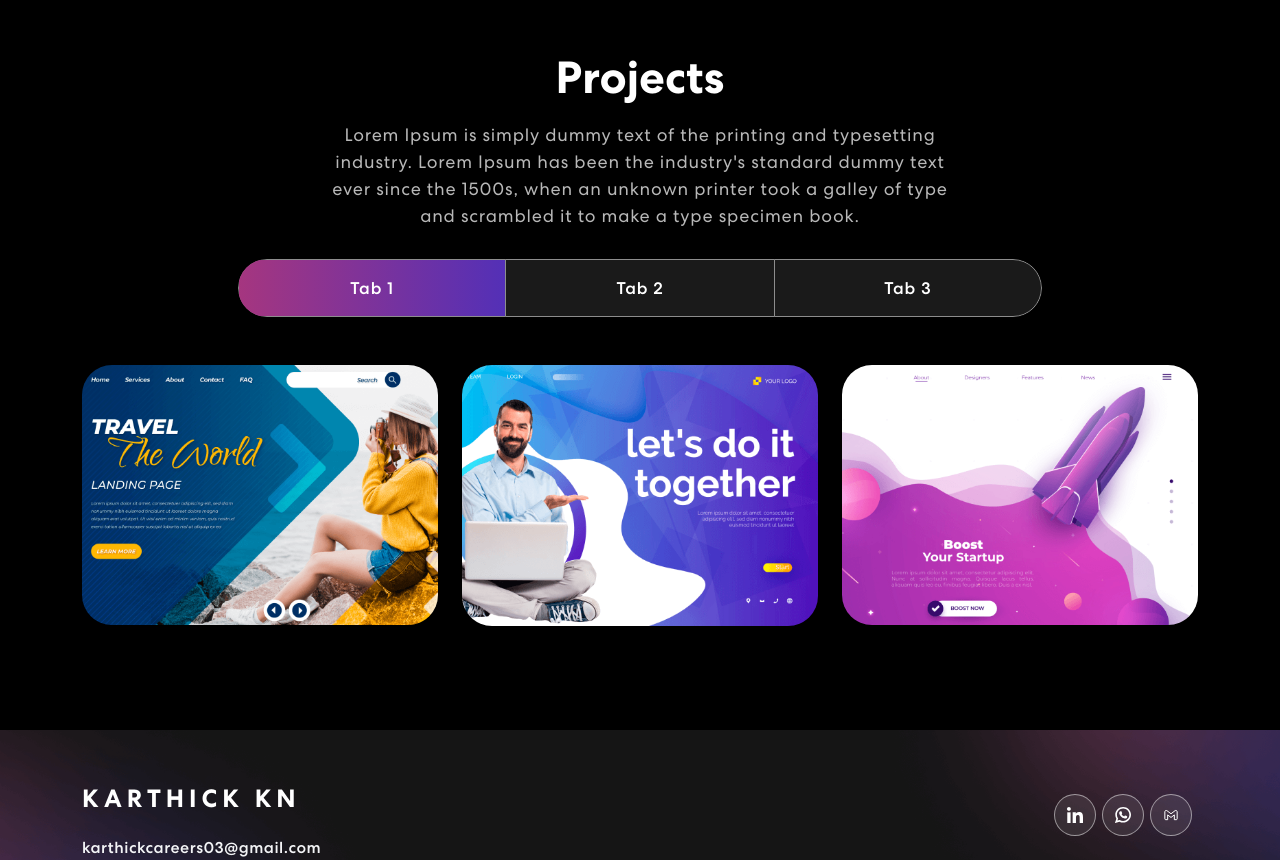
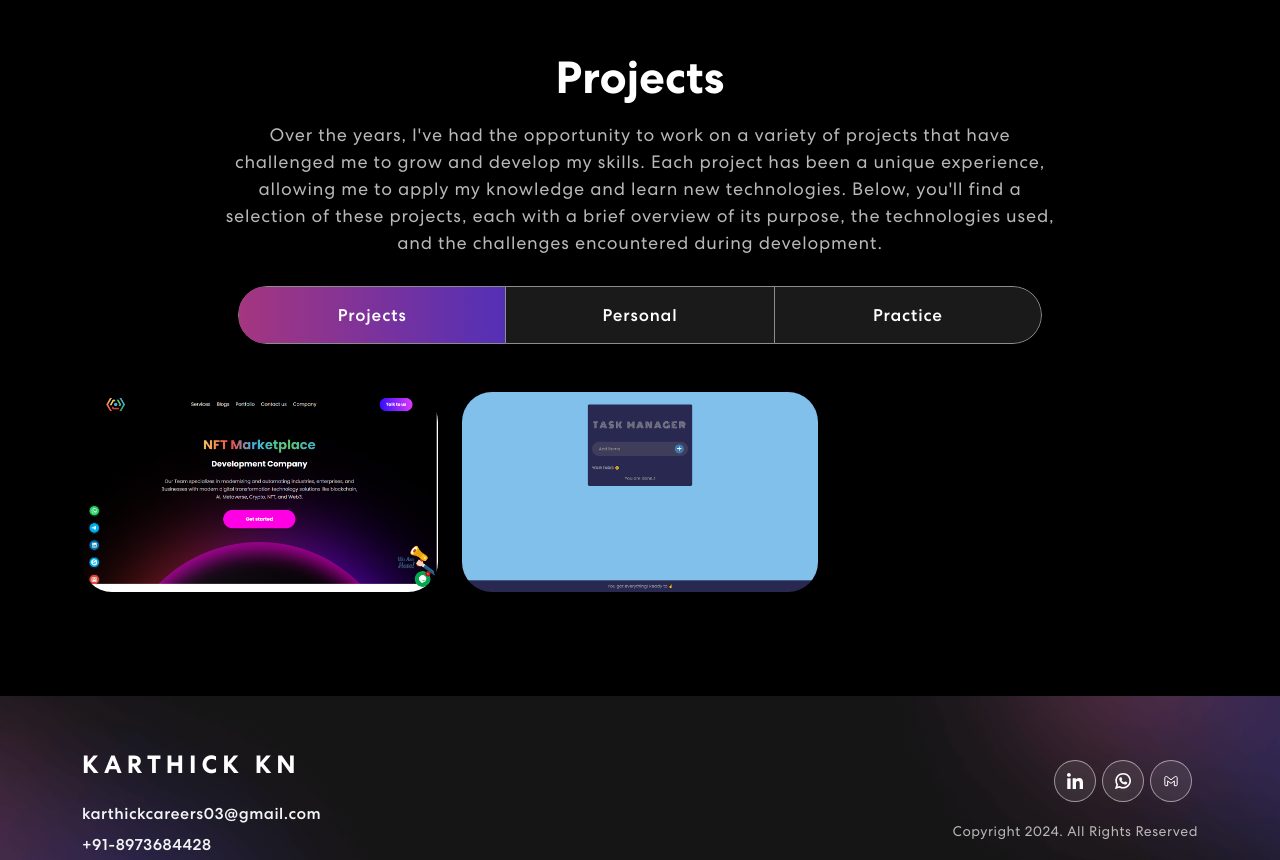
Before and after one commit to Karthick3700/portfolio, a React (Vite) app: page / in a window 1280 px wide. Shown: the part 1940-2800 px from the top of the page. Built offline with nearby package versions, Linux system fonts and the light colour scheme.

Commit message:
code updated with social links

```diff
--- a/src/App.css
+++ b/src/App.css
@@ -401,7 +401,7 @@ nav.navbar .navbar-collapse.show .navbar-text {
   line-height: 1.5em;
   margin: 14px auto 30px auto;
   text-align: center;
-  width: 56%;
+  width: 75%;
 }
 .project .nav.nav-pills {
   width: 72%;
@@ -461,6 +461,10 @@ nav.navbar .navbar-collapse.show .navbar-text {
   border-radius: 30px;
   overflow: hidden;
   margin-bottom: 24px;
+}
+
+.proj-imgbx a{
+  color: white;
 }
 .proj-imgbx::before {
   content: "";
--- a/src/Layout/Navbar.jsx
+++ b/src/Layout/Navbar.jsx
@@ -110,11 +110,6 @@ const Header = () => {
                   <img src={gmail} alt="gmail logo" />
                 </a>
               </div>
-              <HashLink to="#connect">
-                <button className="vvd">
-                  <span>Let’s Connect</span>
-                </button>
-              </HashLink>
             </span>
           </Navbar.Collapse>
         </Container>
--- a/src/components/Banner.jsx
+++ b/src/components/Banner.jsx
@@ -90,8 +90,8 @@ const Banner = () => {
                     I also adeptly implement backend functionalities.
                   </p>
 
-                  <a href="#connect" className="button">
-                    Let’s Connect <ArrowRightCircle size={25} />
+                  <a href="#education" className="button">
+                    About me <ArrowRightCircle size={25} />
                   </a>
                 </div>
               )}
--- a/src/components/Project.jsx
+++ b/src/components/Project.jsx
@@ -18,20 +18,18 @@ import third from "../assets/img/third.png";
 const Project = () => {
   const projects = [
     {
-      title: "Business Startup",
-      description: "Design & Development",
+      title: "Justtry Technologies",
+      description: "Front End Development",
       imgUrl: first,
+      siteUrl: "https://justtrytech.com",
     },
     {
-      title: "Business Startup",
-      description: "Design & Development",
+      title: "Task Manager",
+      description: "Front End Development",
       imgUrl: second,
+      siteUrl: "https://consoler-todo-list.vercel.app/",
     },
-    {
-      title: "Business Startup",
-      description: "Design & Development",
-      imgUrl: third,
-    },
+
   ];
 
   return (
@@ -49,11 +47,14 @@ const Project = () => {
                   >
                     <h2>Projects</h2>
                     <p>
-                      Lorem Ipsum is simply dummy text of the printing and
-                      typesetting industry. Lorem Ipsum has been the industry's
-                      standard dummy text ever since the 1500s, when an unknown
-                      printer took a galley of type and scrambled it to make a
-                      type specimen book.
+                      Over the years, I've had the opportunity to work on a
+                      variety of projects that have challenged me to grow and
+                      develop my skills. Each project has been a unique
+                      experience, allowing me to apply my knowledge and learn
+                      new technologies. Below, you'll find a selection of these
+                      projects, each with a brief overview of its purpose, the
+                      technologies used, and the challenges encountered during
+                      development.
                     </p>
                     <TabContainer id="projects-tabs" defaultActiveKey="first">
                       <Nav
@@ -62,13 +63,13 @@ const Project = () => {
                         id="pills-tab"
                       >
                         <Nav.Item>
-                          <Nav.Link eventKey="first">Tab 1</Nav.Link>
+                          <Nav.Link eventKey="first">Projects</Nav.Link>
                         </Nav.Item>
                         <Nav.Item>
-                          <Nav.Link eventKey="second">Tab 2</Nav.Link>
+                          <Nav.Link eventKey="second">Personal</Nav.Link>
                         </Nav.Item>
                         <Nav.Item>
-                          <Nav.Link eventKey="third">Tab 3</Nav.Link>
+                          <Nav.Link eventKey="third">Practice</Nav.Link>
                         </Nav.Item>
                       </Nav>
                       <TabContent
@@ -86,6 +87,12 @@ const Project = () => {
                             })}
                           </Row>
                         </Tab.Pane>
+                        <Tab.Pane eventKey="second">
+                          <p>Coming soon...</p>
+                        </Tab.Pane>
+                        <Tab.Pane eventKey="third">
+                          <p>Coming soon...</p>
+                        </Tab.Pane>
                       </TabContent>
                     </TabContainer>
                   </div>
--- a/src/components/ProjectCard.jsx
+++ b/src/components/ProjectCard.jsx
@@ -1,14 +1,16 @@
 import { Col } from "react-bootstrap";
 
-const ProjectCard = ({ title, description, imgUrl }) => {
+const ProjectCard = ({ title, description, imgUrl, siteUrl }) => {
   return (
     <Col size={12} sm={6} md={4}>
       <div className="proj-imgbx">
-        <img src={imgUrl} />
-        <div className="proj-txtx">
-          <h4>{title}</h4>
-          <span>{description}</span>
-        </div>
+        <a href={siteUrl} target="_blank">
+          <img src={imgUrl} />
+          <div className="proj-txtx">
+            <h4>{title}</h4>
+            <span>{description}</span>
+          </div>
+        </a>
       </div>
     </Col>
   );
```
Also changed, not shown: src/assets/img/first.png, src/assets/img/second.png.
